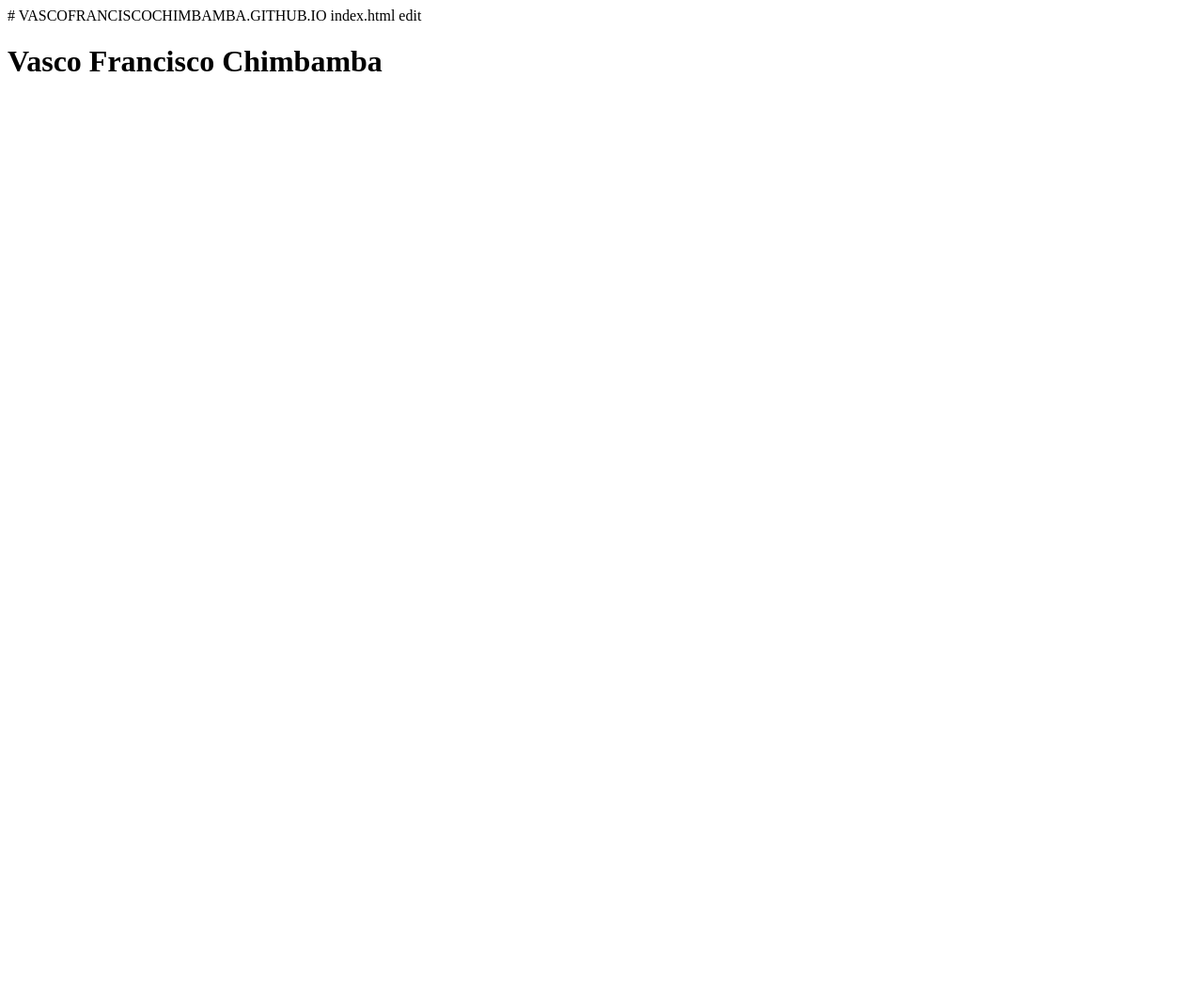
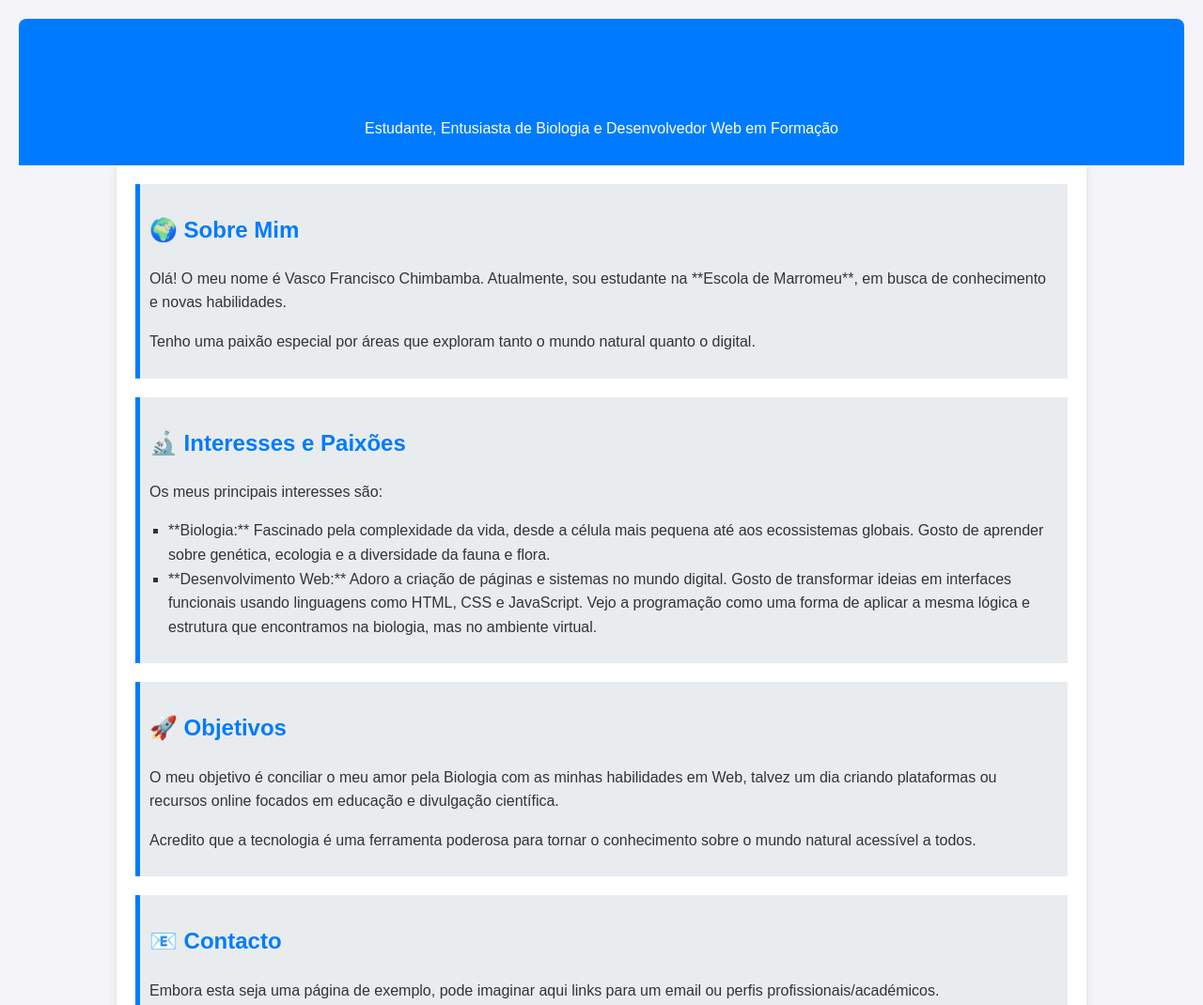
Before and after one commit to vascofranciscochimbamba20/VASCOFRANCISCOCHIMBAMBA20.GITHUB.IO, a plain HTML site: page index.html in a window 1280 px wide. Shown: the top 1070 px of the page at 94% size. Before the commit the page ends 800 px from the top, so only its background shows below. Drawn offline with Linux system fonts and the light colour scheme.

Commit message:
Revamp index.html with structured content and styles
To Refresh files

```diff
--- a/index.html
+++ b/index.html
@@ -1,4 +1,85 @@
-# VASCOFRANCISCOCHIMBAMBA.GITHUB.IO
-index.html
-edit
+<!DOCTYPE html>
+<html lang="pt">
+<head>
+    <meta charset="UTF-8">
+    <meta name="viewport" content="width=device-width, initial-scale=1.0">
+    <title>Página Pessoal | Vasco Francisco Chimbamba</title>
+    <style>
+        body {
+            font-family: Arial, sans-serif;
+            line-height: 1.6;
+            margin: 20px;
+            padding: 0;
+            background-color: #f4f4f9;
+            color: #333;
+        }
+        header {
+            background-color: #007bff;
+            color: white;
+            padding: 10px 0;
+            text-align: center;
+            border-radius: 8px 8px 0 0;
+        }
+        .container {
+            width: 80%;
+            margin: auto;
+            overflow: hidden;
+            background: white;
+            padding: 20px;
+            border-radius: 0 0 8px 8px;
+            box-shadow: 0 0 10px rgba(0, 0, 0, 0.1);
+        }
+        h1, h2 {
+            color: #007bff;
+        }
+        .section {
+            margin-bottom: 20px;
+            padding: 10px;
+            border-left: 5px solid #007bff;
+            background-color: #e9ecef;
+        }
+        ul {
+            list-style-type: square;
+            padding-left: 20px;
+        }
+    </style>
+</head>
+<body>
+
+    <header>
+        <h1>Vasco Francisco Chimbamba</h1>
+        <p>Estudante, Entusiasta de Biologia e Desenvolvedor Web em Formação</p>
+    </header>
+
+    <div class="container">
+        <div class="section">
+            <h2>🌍 Sobre Mim</h2>
+            <p>Olá! O meu nome é Vasco Francisco Chimbamba. Atualmente, sou estudante na **Escola de Marromeu**, em busca de conhecimento e novas habilidades.</p>
+            <p>Tenho uma paixão especial por áreas que exploram tanto o mundo natural quanto o digital.</p>
+        </div>
+
+        <div class="section">
+            <h2>🔬 Interesses e Paixões</h2>
+            <p>Os meus principais interesses são:</p>
+            <ul>
+                <li>**Biologia:** Fascinado pela complexidade da vida, desde a célula mais pequena até aos ecossistemas globais. Gosto de aprender sobre genética, ecologia e a diversidade da fauna e flora.</li>
+                <li>**Desenvolvimento Web:** Adoro a criação de páginas e sistemas no mundo digital. Gosto de transformar ideias em interfaces funcionais usando linguagens como HTML, CSS e JavaScript. Vejo a programação como uma forma de aplicar a mesma lógica e estrutura que encontramos na biologia, mas no ambiente virtual.</li>
+            </ul>
+        </div>
+
+        <div class="section">
+            <h2>🚀 Objetivos</h2>
+            <p>O meu objetivo é conciliar o meu amor pela Biologia com as minhas habilidades em Web, talvez um dia criando plataformas ou recursos online focados em educação e divulgação científica.</p>
+            <p>Acredito que a tecnologia é uma ferramenta poderosa para tornar o conhecimento sobre o mundo natural acessível a todos.</p>
+        </div>
+
+        <div class="section">
+            <h2>📧 Contacto</h2>
+            <p>Embora esta seja uma página de exemplo, pode imaginar aqui links para um email ou perfis profissionais/académicos.</p>
+            <p><em>Esta página é um projeto pessoal em desenvolvimento.</em></p>
+        </div>
+    </div>
+
+</body>
+  </html>
 <html><body><h1>Vasco Francisco Chimbamba</h1></body></html>
```
